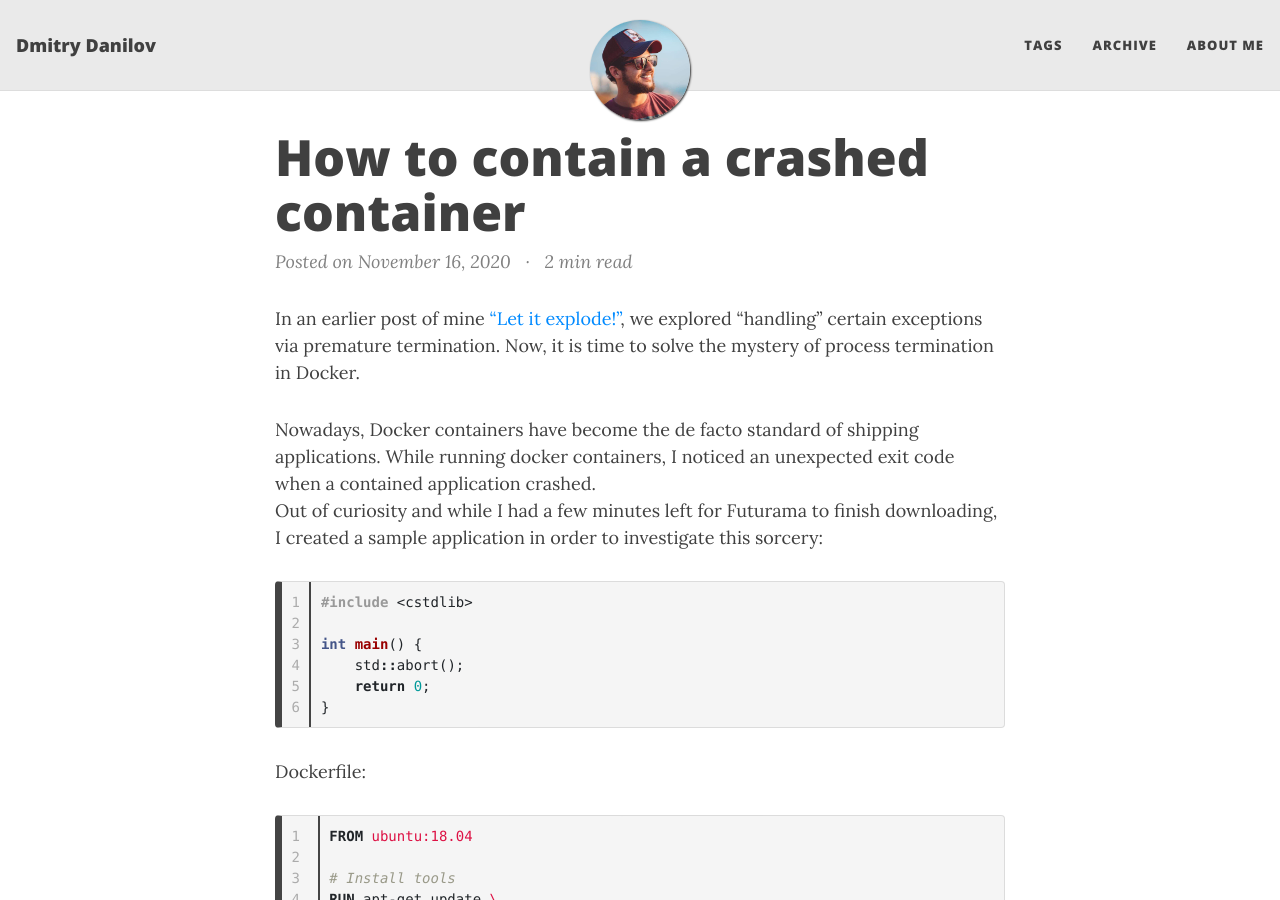
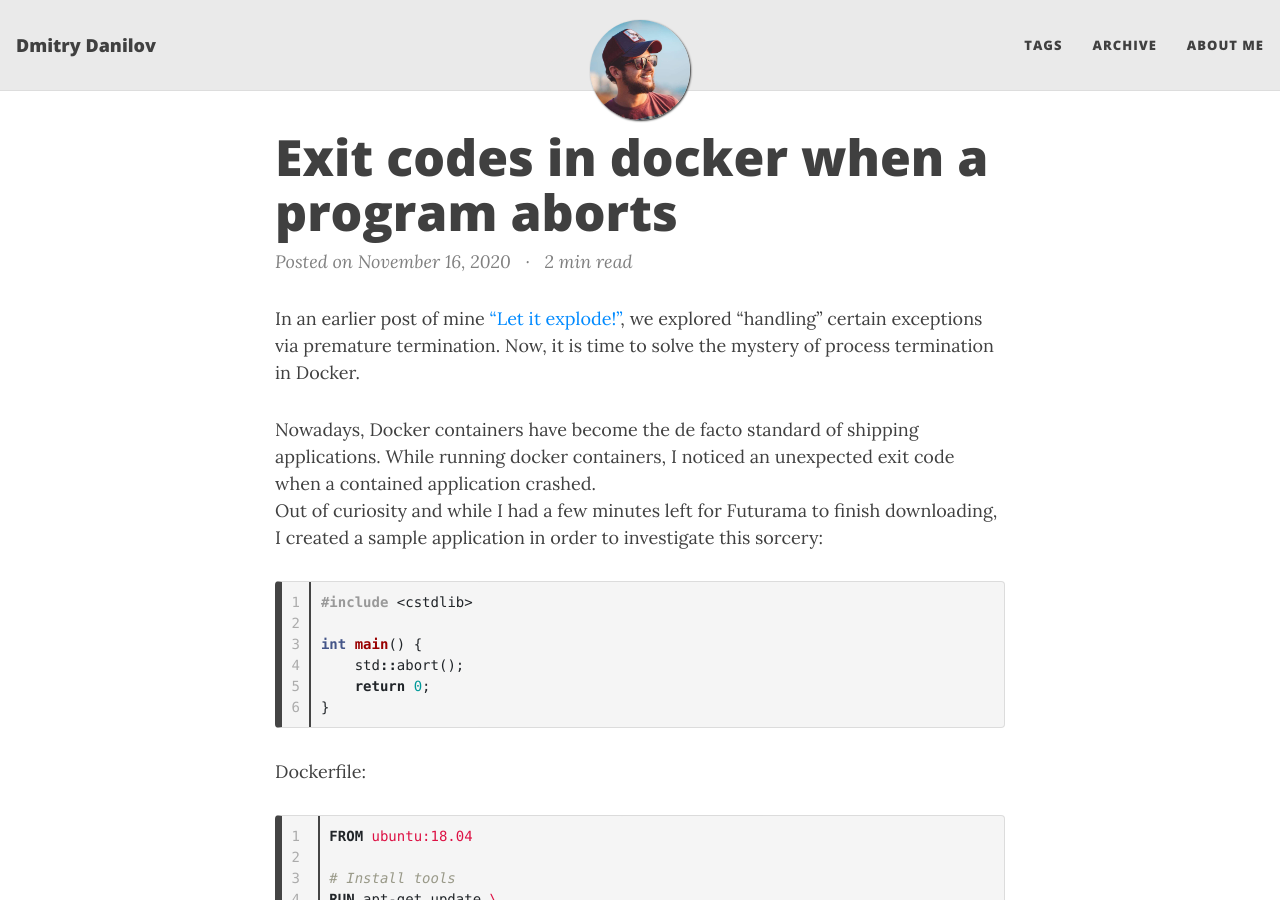
Before and after one commit to f-squirrel/f-squirrel.github.io, a Jekyll site: the page built from _posts/2020-11-16-how-to-contain-a-crashed-container.md, in a window 1280 px wide and 900 px high. Built offline with Jekyll 4.4.1, drawn with Linux system fonts in a browser that asks for light colours; nearby versions of some CDN libraries; comment, search, counter and statistics services are not loaded.

Commit message:
chore: rename post

```diff
--- a/_posts/2020-11-16-how-to-contain-a-crashed-container.md
+++ b/_posts/2020-11-16-how-to-contain-a-crashed-container.md
@@ -1,5 +1,5 @@
 ---
-title: How to contain a crashed container
+title: Exit codes in docker when a program aborts
 published: true
 permalink: "/how-to-contain-a-crashed-container/"
 share-img: /img/docker-logo-696x364.png
```
